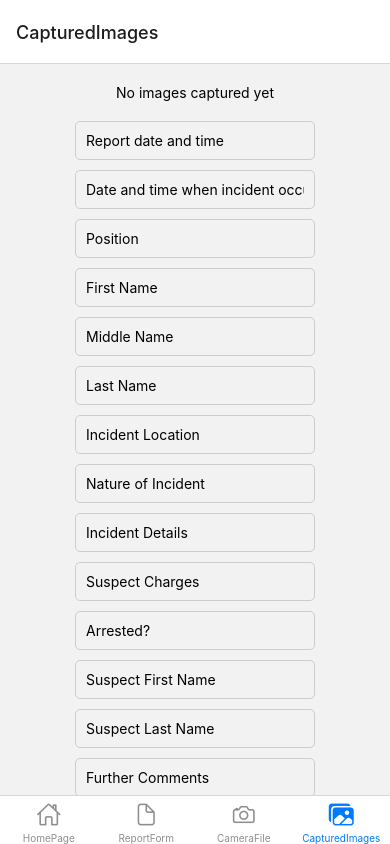
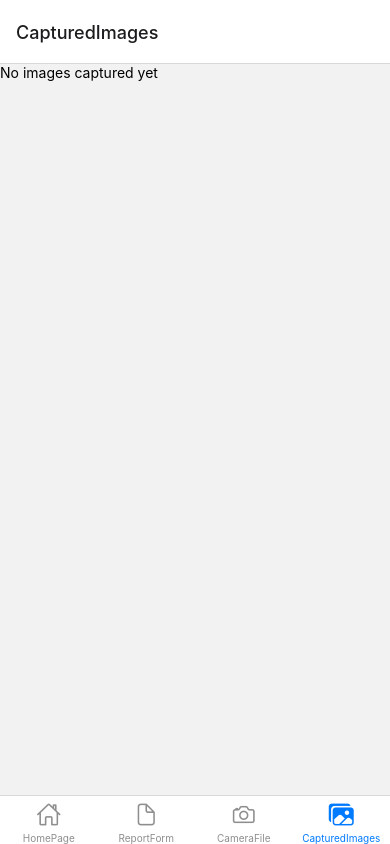
Before and after one commit to DonaldMzima/Crime-Report, a React Native app: screen /CapturedImages in a window 390 px wide. Built offline with nearby package versions, Linux system fonts and the light colour scheme.

Commit message:
import scroll view

```diff
--- a/src/Components/CapturedImages.tsx
+++ b/src/Components/CapturedImages.tsx
@@ -2,7 +2,6 @@ import React, { useEffect, useState } from "react";
 import {
   View,
   Image,
-  ScrollView,
   StyleSheet,
   Text,
   Dimensions,
@@ -10,11 +9,10 @@ import {
 } from "react-native";
 import AsyncStorage from "@react-native-async-storage/async-storage";
 import { useNavigation } from "@react-navigation/native";
-import ReportForm from "./IncidentReportForm";
 
 const windowWidth = Dimensions.get("window").width;
 
-export default function CapturedImages() {
+const CapturedImages = () => {
   const [imageURIs, setImageURIs] = useState([]);
   const navigation = useNavigation();
 
@@ -32,14 +30,14 @@ export default function CapturedImages() {
     getStoredImages();
   }, []);
 
-  const handleReportPress = (uri: string) => {
+  const handleReportPress = (uri: any) => {
     console.log("Report pressed for image:", uri);
     //@ts-ignore
-    navigation.navigate("ReportForm", { imageUri: uri });
+    navigation.navigate("ReportCrime", { imageUri: uri });
   };
 
   return (
-    <ScrollView contentContainerStyle={styles.container}>
+    <View>
       {imageURIs.length === 0 ? (
         <Text>No images captured yet</Text>
       ) : (
@@ -57,10 +55,9 @@ export default function CapturedImages() {
           ))}
         </View>
       )}
-      <ReportForm />
-    </ScrollView>
+    </View>
   );
-}
+};
 
 const styles = StyleSheet.create({
   container: {
@@ -77,11 +74,11 @@ const styles = StyleSheet.create({
   },
   imageContainer: {
     marginVertical: 10,
-    width: "49%", // Adjust the width to fit two images in a row
-    position: "relative", // Required for positioning the button
+    width: "49%",
+    position: "relative",
   },
   image: {
-    width: "100%", // Take full width of the container
+    width: "100%",
     height: 200,
     borderRadius: 10,
   },
@@ -100,3 +97,5 @@ const styles = StyleSheet.create({
     textAlign: "center",
   },
 });
+
+export default CapturedImages;
```
